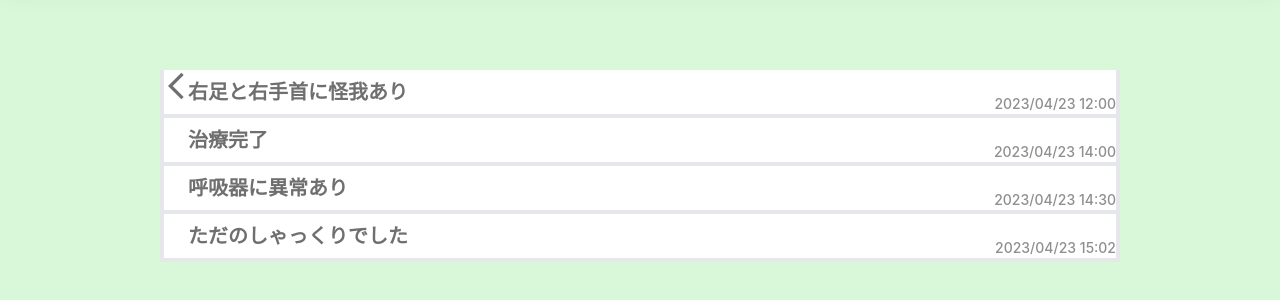
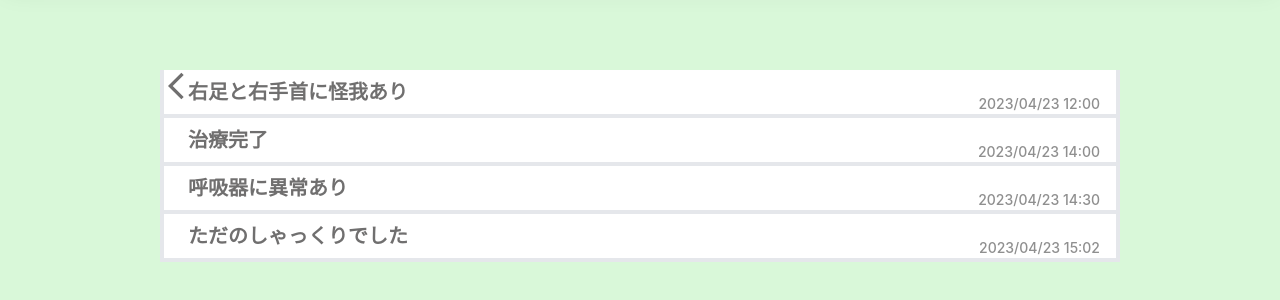
Before and after one commit to Fuuma0000/zanpy, a React (Create React App) app: page /memo in a window 1280 px wide. Shown: the part 122-422 px from the top of the page. Built offline with nearby package versions, Linux system fonts and the light colour scheme.

Commit message:
[fix]時間の右に隙間

```diff
--- a/src/screens/MemoScreen.jsx
+++ b/src/screens/MemoScreen.jsx
@@ -31,7 +31,7 @@ const MemoScreen = () => {
             <div className='flex justify-center items-center text-xl font-black text-test ml-6'>
               {memo.text}
             </div>
-            <div className='flex justify-center items-end text-sm font-medium text-my_gray'>
+            <div className='flex justify-center items-end text-sm font-medium text-my_gray mr-4'>
               {memo.time}
             </div>
           </div>
```
